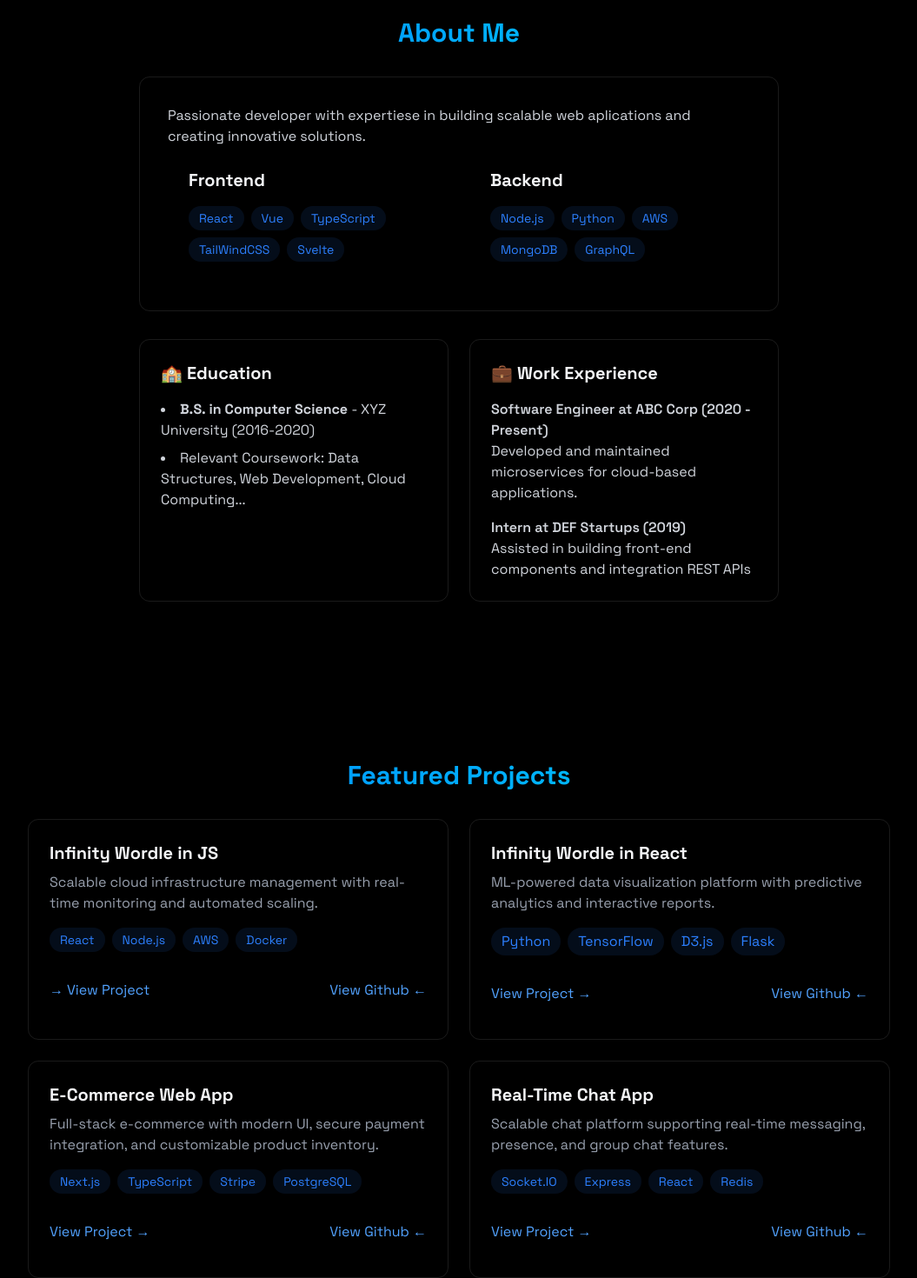
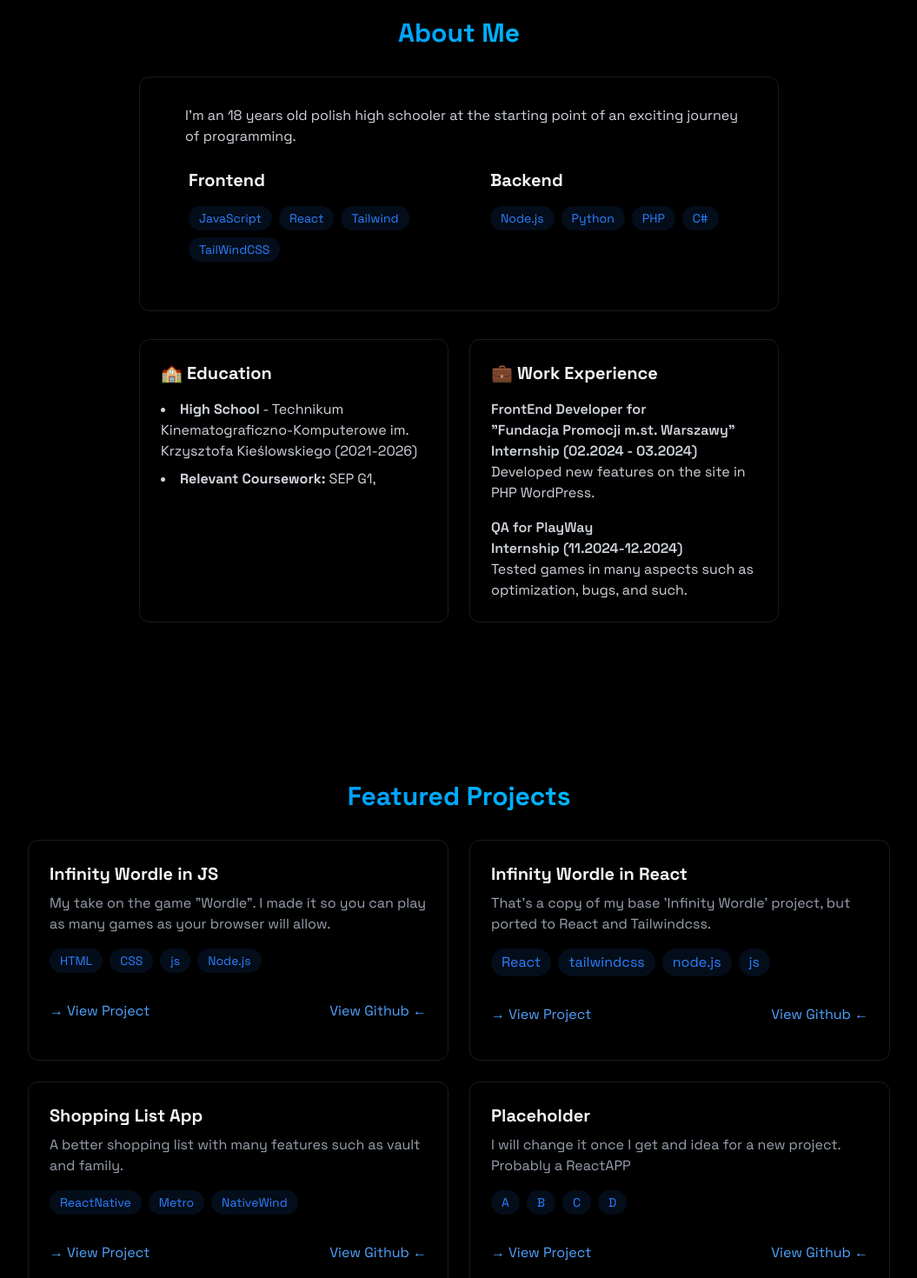
Before and after one commit to Keryyyl/first-portfolio, a React (Vite) app: page / in a window 1280 px wide. Shown: the part 860-2330 px from the top of the page at 87% size, without its empty margins (112-1167 px from the left). Built offline with nearby package versions, Linux system fonts and the light colour scheme.

Commit message:
Changes informations in about and projects

```diff
--- a/src/components/sections/About.jsx
+++ b/src/components/sections/About.jsx
@@ -2,8 +2,8 @@ import { RevealOnScroll } from "../RevealOnScroll";
 
 export const About = () => {
 
-    const frontendSkills = ["React", "Vue", "TypeScript", "TailWindCSS", "Svelte"];
-    const backendSkills = ["Node.js", "Python", "AWS", "MongoDB", "GraphQL"];
+    const frontendSkills = ["JavaScript", "React", "Tailwind", "TailWindCSS",];
+    const backendSkills = ["Node.js", "Python", "PHP", "C#",];
 
     return (
         <section id="about" className="min-h-screen flex items-center justify-center py-20">
@@ -14,8 +14,8 @@ export const About = () => {
                 </h2>
 
                 <div className="glass rounded-xl p-8 border-white/10 border hover:-translate-y-1 transition-all">
-                    <p className="text-gray-300">
-                        Passionate developer with expertiese in building scalable web aplications and creating innovative solutions.
+                    <p className="text-gray-300 ml-5">
+                        I'm an 18 years old polish high schooler at the starting point of an exciting journey of <span>programming</span>.
                     </p>
 
                     <div className="grid grid-cols-1 md:grid-cols-2 gap-6">
@@ -23,7 +23,7 @@ export const About = () => {
                             <h3 className="text-xl font-bold mb-4">Frontend</h3>
                             <div className="flex flex-wrap gap-2">
                                 {frontendSkills.map((tech, key) => (
-                                    <span key={key} className="bg-blue-500/10 text-blue-500 py-1 px-3 rounded-full text-sm
+                                    <span key={key} className="bg-blue-500/10 cursor-pointer text-blue-500 py-1 px-3 rounded-full text-sm
                                     hover:bg-blue-500/20 hover:shadow-[0_2px_8px_rgba(59,130,246,0.2)] transition">
                                         {tech}
                                     </span>
@@ -35,7 +35,7 @@ export const About = () => {
                             <h3 className="text-xl font-bold mb-4">Backend</h3>
                             <div className="flex flex-wrap gap-2">
                                 {backendSkills.map((tech, key) => (
-                                    <span key={key} className="bg-blue-500/10 text-blue-500 py-1 px-3 rounded-full text-sm
+                                    <span key={key} className="bg-blue-500/10 cursor-pointer text-blue-500 py-1 px-3 rounded-full text-sm
                                     hover:bg-blue-500/20 hover:shadow-[0_2px_8px_rgba(59,130,2246,0.2)] transition">
                                         {tech}
                                     </span>
@@ -50,10 +50,10 @@ export const About = () => {
                         <h3 className="text-xl font-bold mb-4"> 🏫 Education </h3>
                         <ul className="list-disc list-inside text-gray-300 space-y-2">
                             <li>
-                                <strong> B.S. in Computer Science </strong> - XYZ University (2016-2020)
+                                <strong> High School</strong> - Technikum Kinematograficzno-Komputerowe im. Krzysztofa Kieślowskiego (2021-2026)
                             </li>
                             <li>
-                                Relevant Coursework: Data Structures, Web Development, Cloud Computing...
+                                <strong>Relevant Coursework: </strong>SEP G1,
                             </li>
                         </ul>
                     </div>
@@ -61,15 +61,16 @@ export const About = () => {
                         <h3 className="text-xl font-bold mb-4"> 💼 Work Experience </h3>
                         <div className="space-y-4 text-gray-300">
                             <div>
-                                <h4 className="font-semibold"> Software Engineer at ABC Corp (2020 - Present)</h4>
+                                <h4 className="font-semibold"> FrontEnd Developer for <br/>"Fundacja Promocji m.st. Warszawy" Internship (02.2024 - 03.2024)</h4>
                                 <p>
-                                    Developed and maintained microservices for cloud-based applications.
+
+                                    Developed new features on the site in PHP WordPress.
                                 </p>
                             </div>
                             <div>
-                                <h4 className="font-semibold"> Intern at DEF Startups (2019)</h4>
+                                <h4 className="font-semibold"> QA for PlayWay <br/>Internship (11.2024-12.2024)</h4>
                                 <p>
-                                    Assisted in building front-end components and integration REST APIs
+                                    Tested games in many aspects such as optimization, bugs, and such.
                                 </p>
                             </div>
                         </div>
--- a/src/components/sections/Projects.jsx
+++ b/src/components/sections/Projects.jsx
@@ -12,11 +12,10 @@ export const Projects = () => {
             <div className="p-6 rounded-xl border border-white/10 hover:-translate-y-1 hover:border-blue-500/30 hover:shadow-[0_2px_8px_rgba(59,130,246,0.2)] transition">
               <h3 className="text-xl font-bold mb-2"> Infinity Wordle in JS</h3>
               <p className="text-gray-400 mb-4">
-                Scalable cloud infrastructure management with real-time
-                monitoring and automated scaling.
+                My take on the game "Wordle". I made it so you can play as many games as your browser will allow.
               </p>
               <div className="flex flex-wrap gap-2 mb-4">
-                {["React", "Node.js", "AWS", "Docker"].map((tech, key) => (
+                {["HTML", "CSS", "js", "Node.js"].map((tech, key) => (
                   <span key={key} className="bg-blue-500/10 text-blue-500 py-1 px-3 rounded-full text-sm
                   hover:bg-blue-500/20 hover:shadow-[0_2px_8px_rgba(59,130,246,0.1)] transition-all">
                     {tech}
@@ -26,7 +25,7 @@ export const Projects = () => {
 
               <div className="flex justify-between items-center">
                 <a href="https://infinity-wordle.vercel.app/" className="text-blue-400 hover:text-blue-300 transition-colors my-4">
-                → View Project
+                 → View Project
                 </a>
                 <a href="https://github.com/Keryyyl/Infinity_Wordle" className="text-blue-400 hover:text-blue-300 transition-colors my-4">
                  View Github ←
@@ -38,11 +37,10 @@ export const Projects = () => {
               hover:-translate-y-1 hover:border-blue-500/30 hover:shadow-[0_4px_20px_rgba(59,130,246,0.1)] transition-all">
               <h3 className="text-xl font-bold mb-2">Infinity Wordle in React</h3>
               <p className="text-gray-400 mb-4">
-                ML-powered data visualization platform with predictive analytics
-                and interactive reports.
+                That's a copy of my base 'Infinity Wordle' project, but ported to React and Tailwindcss.
               </p>
               <div className="flex flex-wrap gap-2 mb-4">
-                {["Python", "TensorFlow", "D3.js", "Flask"].map((tech, key) => (
+                {["React", "tailwindcss", "node.js", "js"].map((tech, key) => (
                   <span key={key}
                     className="bg-blue-500/10 text-blue-500 py-1 px-3 rounded-full text-smtransition
                       hover:bg-blue-500/20 hover:-translate-y-0.5 hover:shadow-[0_2px_8px_rgba(59,130,246,0.2)]">
@@ -52,7 +50,7 @@ export const Projects = () => {
               </div>
               <div className="flex justify-between items-center">
                 <a href="#"className="text-blue-400 hover:text-blue-300 transition-colors my-4">
-                  View Project →
+                 → View Project
                 </a>
                 <a href="#" className="text-blue-400 hover:text-blue-300 transition-colors my-4">
                  View Github ←
@@ -63,13 +61,12 @@ export const Projects = () => {
             <div
               className="glass p-6 rounded-xl border border-white/10
               hover:-translate-y-1 hover:border-blue-500/30 hover:shadow-[0_4px_20px_rgba(59,130,246,0.1)] transition-all">
-              <h3 className="text-xl font-bold mb-2">E-Commerce Web App</h3>
+              <h3 className="text-xl font-bold mb-2">Shopping List App</h3>
               <p className="text-gray-400 mb-4">
-                Full-stack e-commerce with modern UI, secure payment
-                integration, and customizable product inventory.
+                A better shopping list with many features such as vault and family.
               </p>
               <div className="flex flex-wrap gap-2 mb-4">
-                {["Next.js", "TypeScript", "Stripe", "PostgreSQL"].map(
+                {["ReactNative", "Metro", "NativeWind"].map(
                   (tech) => (
                     <span key={tech}
                       className="bg-blue-500/10 text-blue-500 py-1 px-3 rounded-full text-sm transition
@@ -81,7 +78,7 @@ export const Projects = () => {
               </div>
               <div className="flex justify-between items-center">
                 <a href="#" className="text-blue-400 hover:text-blue-300 transition-colors my-4">
-                  View Project →
+                 → View Project
                 </a>
                 <a href="#" className="text-blue-400 hover:text-blue-300 transition-colors my-4">
                  View Github ←
@@ -92,13 +89,12 @@ export const Projects = () => {
             <div
               className="glass p-6 rounded-xl border border-white/10
               hover:-translate-y-1 hover:border-blue-500/30 hover:shadow-[0_4px_20px_rgba(59,130,246,0.1)] transition-all">
-              <h3 className="text-xl font-bold mb-2">Real-Time Chat App</h3>
+              <h3 className="text-xl font-bold mb-2">Placeholder</h3>
               <p className="text-gray-400 mb-4">
-                Scalable chat platform supporting real-time messaging, presence,
-                and group chat features.
+                I will change it once I get and idea for a new project. Probably a ReactAPP
               </p>
               <div className="flex flex-wrap gap-2 mb-4">
-                {["Socket.IO", "Express", "React", "Redis"].map((tech, key) => (
+                {["A", "B", "C", "D"].map((tech, key) => (
                   <span
                     key={key}
                     className="bg-blue-500/10 text-blue-500 py-1 px-3 rounded-full text-sm transition
@@ -109,7 +105,7 @@ export const Projects = () => {
               </div>
               <div className="flex justify-between items-center">
                 <a href="#" className="text-blue-400 hover:text-blue-300 transition-colors my-4">
-                  View Project →
+                 → View Project
                 </a>
                 <a href="#" className="text-blue-400 hover:text-blue-300 transition-colors my-4">
                  View Github ←
```
